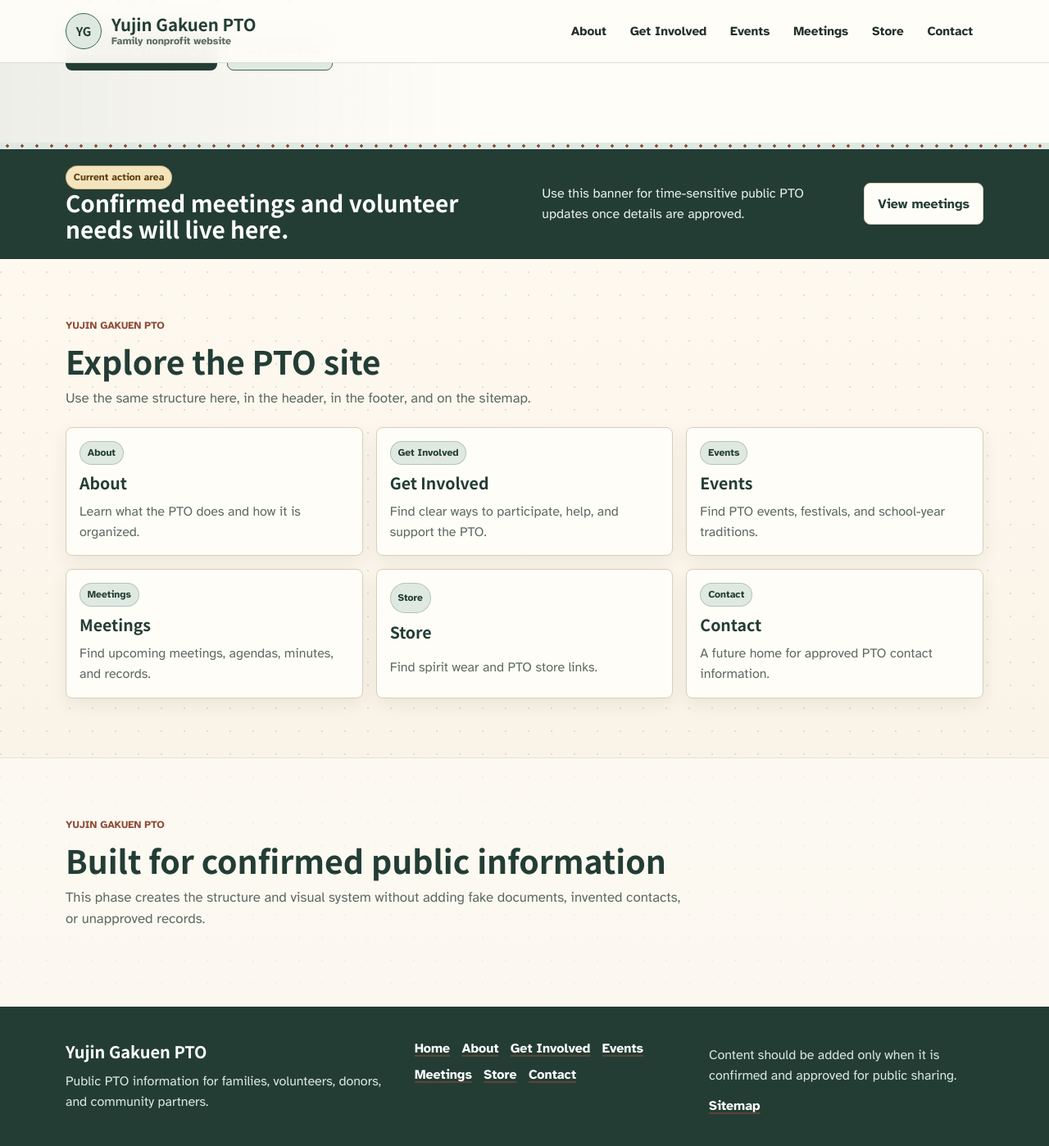
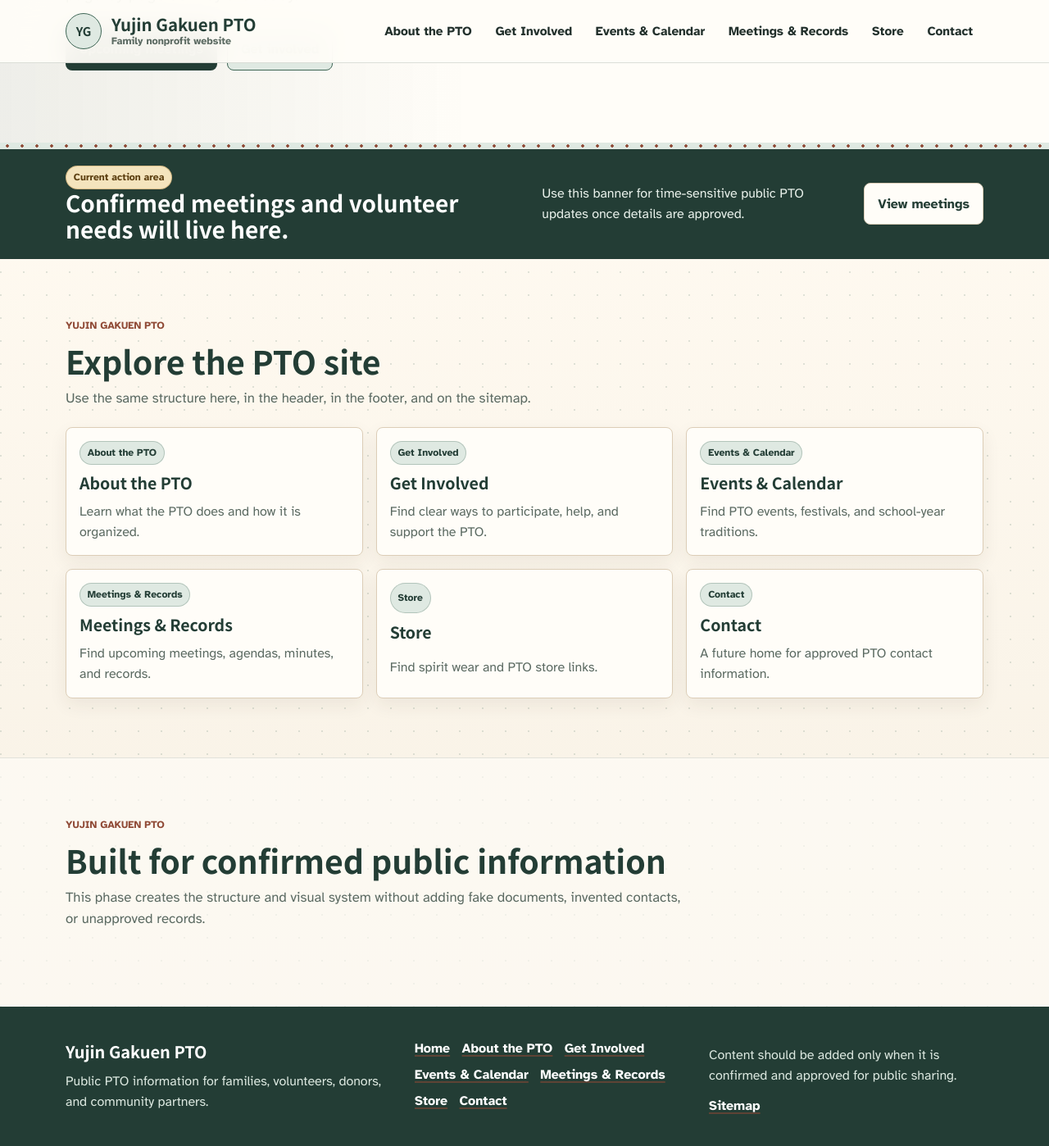
Before and after one commit to Yujin-Gakuen-PTO/yujin-gakuen-pto.github.io, a Jekyll site: the page built from index.md, in a window 1280 px wide and 1400 px high, scrolled down 677 px. Shown: the whole window at 82% size. Built offline with Jekyll 4.4.1, drawn with Linux system fonts in a browser that asks for light colours; some web fonts are replaced.

Commit message:
Refine navigation labels

```diff
--- a/_data/navigation.yml
+++ b/_data/navigation.yml
@@ -2,7 +2,7 @@
   url: /
   description: Start here for the main PTO paths.
 
-- title: About
+- title: About the PTO
   url: /about/
   description: Learn what the PTO does and how it is organized.
   children:
@@ -45,7 +45,7 @@
       url: /get-involved/donate-funds/
       description: A future home for giving and fund information.
 
-- title: Events
+- title: Events & Calendar
   url: /events/
   description: Find PTO events, festivals, and school-year traditions.
   children:
@@ -71,7 +71,7 @@
       url: /events/field-day/
       description: A future home for Field Day support information.
 
-- title: Meetings
+- title: Meetings & Records
   url: /meetings/
   description: Find upcoming meetings, agendas, minutes, and records.
   children:
```
